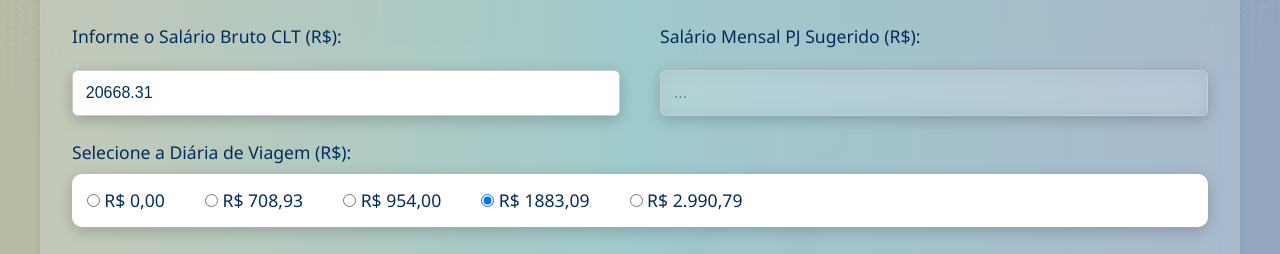
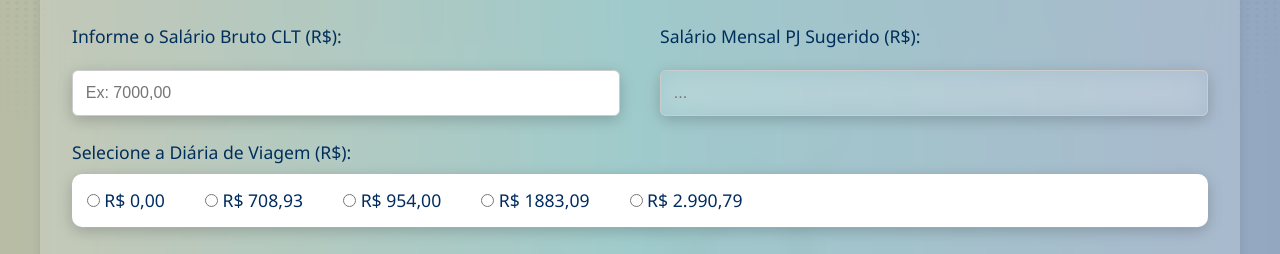
Before and after one commit to MatheusLimak/calculos, a plain HTML site: page estudopj.html in a window 1280 px wide. Shown: the part 215-469 px from the top of the page. Drawn offline with Linux system fonts and the light colour scheme.

Commit message:
Update estudopj.html

```diff
--- a/estudopj.html
+++ b/estudopj.html
@@ -43,7 +43,7 @@
       <div style='display: flex; gap: 40px; flex-wrap: wrap; margin-top: 20px;'>
         <div class='input-box' style='flex: 1; min-width: 200px;'>
           <label for='salario' class='textDescription'>Informe o Salário Bruto CLT (R$):</label><br><br>
-          <input class='card_radio' type='number' id='salario' step='0.01' placeholder='Ex: 7000,00' value='20668.31'>
+          <input class='card_radio' type='number' id='salario' step='0.01' placeholder='Ex: 7000,00'>
         </div>
 
         <div class='input-box' style='flex: 1; min-width: 200px;'>
@@ -71,7 +71,7 @@
           <label><input type='radio' name='diaria' value='0'> R$ 0,00</label>
           <label><input type='radio' name='diaria' value='709.93'> R$ 708,93</label>
           <label><input type='radio' name='diaria' value='954.00'> R$ 954,00</label>
-          <label><input type='radio' name='diaria' value='1883.09' checked> R$ 1883,09</label>
+          <label><input type='radio' name='diaria' value='1883.09'> R$ 1883,09</label>
           <label><input type='radio' name='diaria' value='2990.79'> R$ 2.990,79</label>
         </div>
 
```
